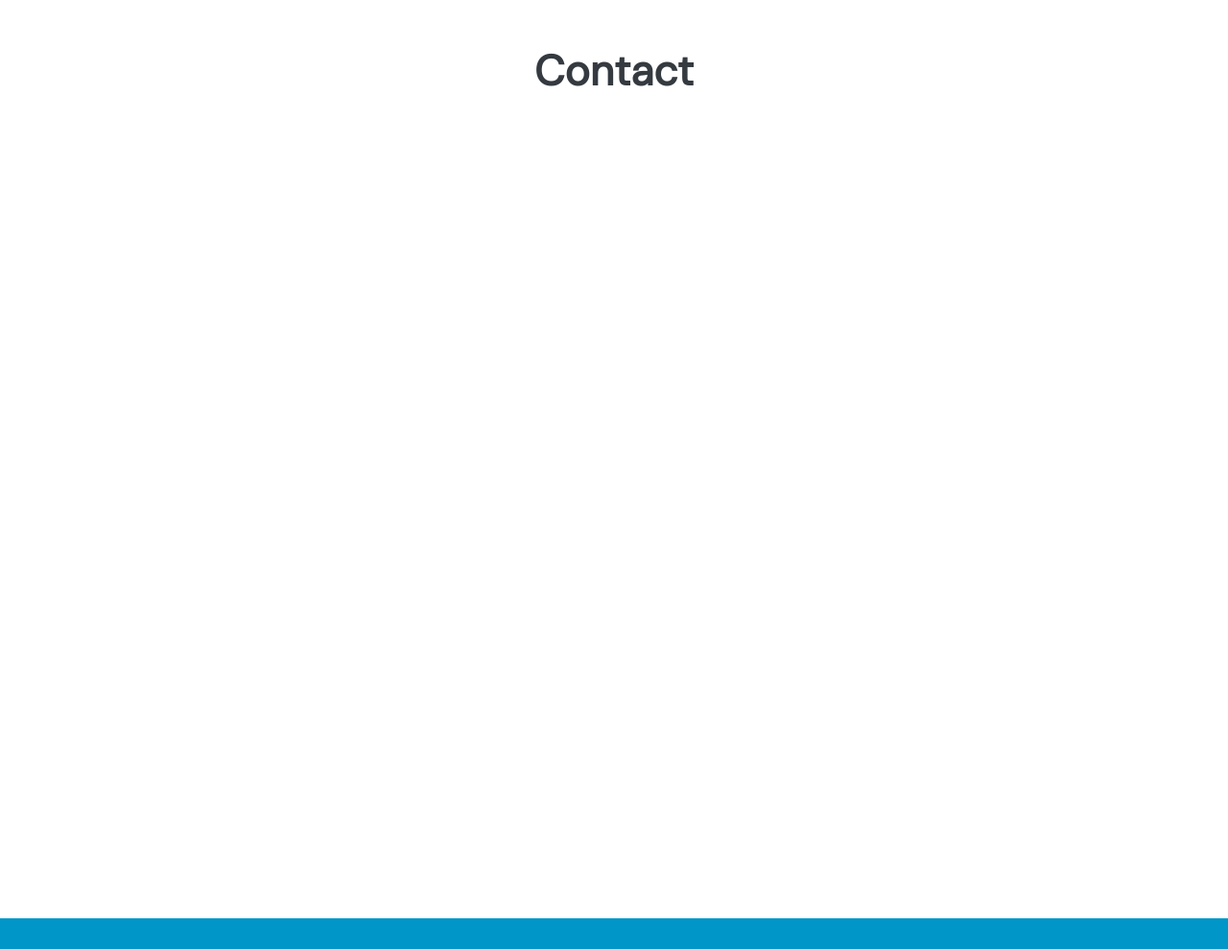
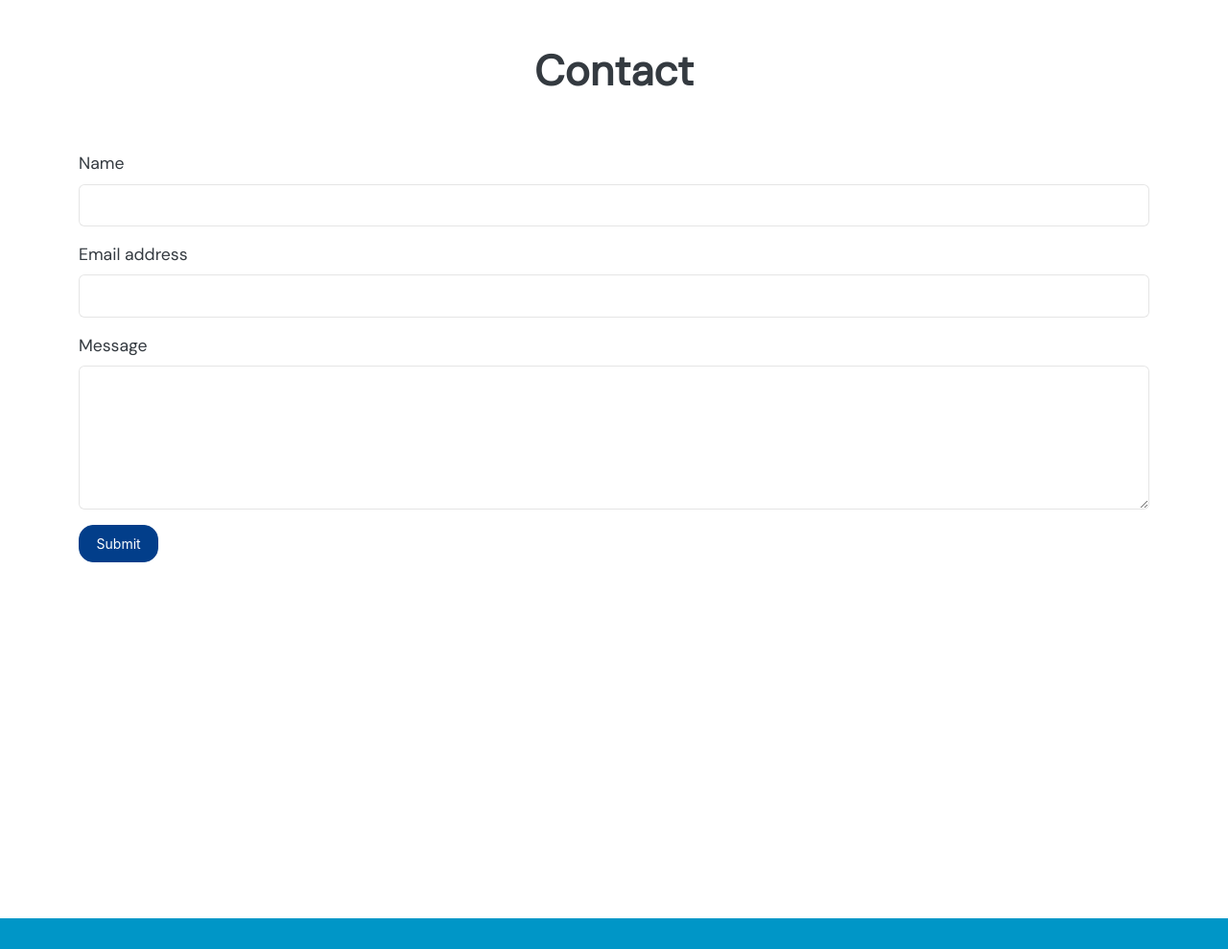
Before and after one commit to wresendiz1/JobsNMore, a Flask app: page /contact in a window 1280 px wide. Shown: the part 60-1049 px from the top of the page at 96% size. Run offline with Flask 3, Linux system fonts and the light colour scheme; some libraries are stand-ins or nearby versions.

Commit message:
fixed about gitlab links and added sample form to contact

```diff
--- a/gitlab.py
+++ b/gitlab.py
@@ -1,9 +1,9 @@
 import requests
 
 urls = [
-    "https://gitlab.com/api/v4/projects/42829136/repository/contributors", # commits by user and total
+    "https://gitlab.com/api/v4/projects/42829136/repository/contributors", # commits by user and total, uses email
     "https://gitlab.com/api/v4/projects/42829136/issues_statistics?scope=all", # total issues
-    "https://gitlab.com/api/v4/projects/42829136/issues" # issues by user
+    "https://gitlab.com/api/v4/projects/42829136/issues" # issues by user, uses username
 ]
 
 headers = {
--- a/main.py
+++ b/main.py
@@ -55,9 +55,12 @@ def create_app():
 	def location():
 		return render_template('locations.html',  locations = locations, headers = location_headers)
 
-	@app.route('/contact')
+	@app.route('/contact', methods=['GET', 'POST'])
 	def contact():
-		return render_template('contact.html')
+		if request.method == 'POST':
+			return redirect(url_for('contact'))
+		else:
+			return render_template('contact.html')
 
 	@app.route('/other')
 	def other():
--- a/templates/about.html
+++ b/templates/about.html
@@ -138,13 +138,13 @@
             </ul>
             <!-- Add three gitlab icons links-->
             <div class="buttondiv">
-                <a href="https://gitlab.com/javier.ramirez5/cs331e-idb" class="btn btn-primary">
+                <a href="https://gitlab.com/javier.ramirez5/cs331e-idb/-/boards" class="btn btn-primary">
                     <span class="fab fa-gitlab"> Issue Tracker</span>
                 </a>
                 <a href="https://gitlab.com/javier.ramirez5/cs331e-idb" class="btn btn-primary">
                     <span class="fab fa-gitlab"> Repo</span>
                 </a>
-                <a href="https://gitlab.com/javier.ramirez5/cs331e-idb" class="btn btn-primary">
+                <a href="https://gitlab.com/javier.ramirez5/cs331e-idb/-/wikis/home" class="btn btn-primary">
                     <span class="fab fa-gitlab"> Wiki</span>
                 </a>
             </div>
--- a/templates/contact.html
+++ b/templates/contact.html
@@ -4,6 +4,30 @@
 
 
 <h1 class="text-center py-5">Contact</h1>
-<div class="container align-items-center min-vh-100"></div>
+<div class="container align-items-center min-vh-100">
+    <div class="row">
+        <div class="col">
+            <form method = "post">
+                <div class="mb-3">
+                    <label for="name" class="form-label">Name</label>
+                    <input type="text" class="form-control"
+                    value="{{request.form['name'] }}">
+                </div>
+                <div class="mb-3">
+                    <label for="email" class="form-label">Email address</label>
+                    <input type="email" class="form-control"
+                    value="{{request.form['email'] }}">
+                </div>
+                <div class="mb-3">
+                    <label for="message" class="form-label">Message</label>
+                    <textarea class="form-control"
+                    value="{{request.form['message'] }}" rows="5"></textarea>
+                </div>
+                <button type="submit" class="btn btn-primary">Submit</button>
+            </form>
+        </div>
+    </div>
+
+</div>
 
 {% endblock %}
```
